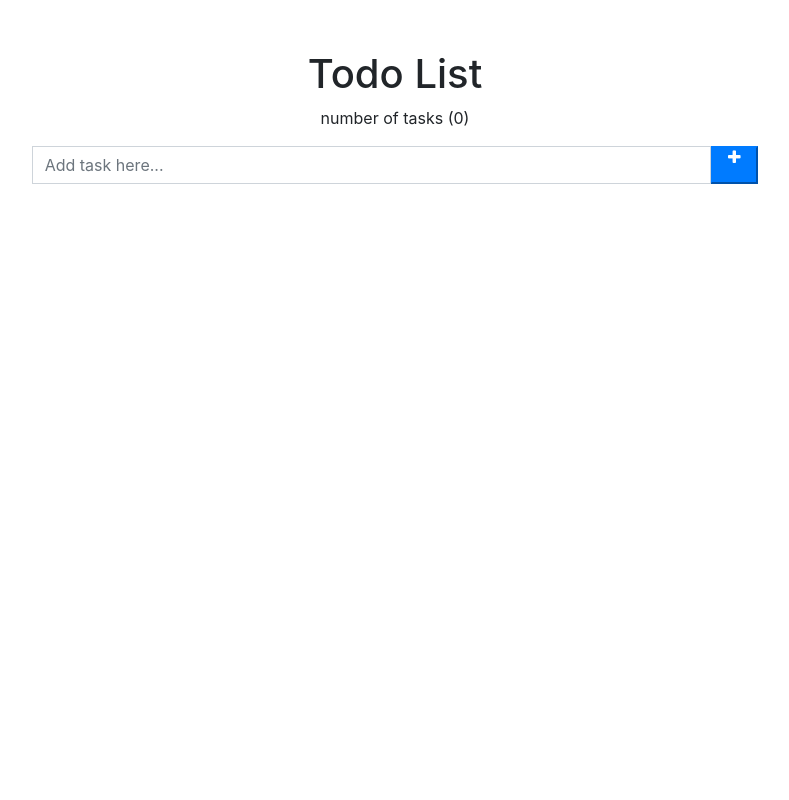
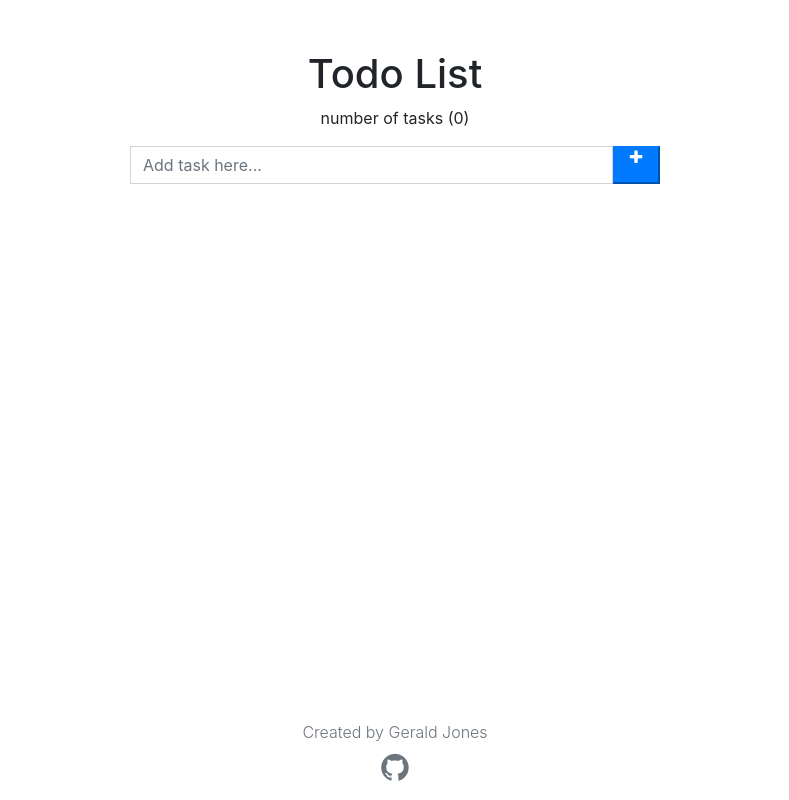
Before and after one commit to znematoadz/todoApp, a React (Create React App) app: page / in a window 1280 px wide. Shown: the whole page, without its empty margins (245-1034 px from the left). Built offline with nearby package versions, Linux system fonts and the light colour scheme.

Commit message:
design update

```diff
--- a/public/index.html
+++ b/public/index.html
@@ -16,7 +16,7 @@
     <noscript>
       You need to enable JavaScript to run this app.
     </noscript>
-    <div id="root" class="col-sm-8 "></div>
+    <div id="root" class="col-sm-8 col-lg-6"></div>
 
   </body>
 </html>
--- a/public/style.css
+++ b/public/style.css
@@ -62,3 +62,11 @@ ul li.checked::before {
     height: 15px;
     width: 7px;
 }
+
+.github-icon {
+    font-size: 2rem;
+}
+
+.fixed-bottom p {
+    font-size: 1em
+}
--- a/src/App.js
+++ b/src/App.js
@@ -61,8 +61,18 @@ const Title = ({todoCount}) => {
   );
 }
 
+const Footer = () => {
+  return (
+    <div className="fixed-bottom bg-white">
+      <p className="text-secondary  m-0  lead">Created by Gerald Jones</p>
+        <a className=" github-icon mb-5" href="https://github.com/znematoadz/todoApp">
+          <i className=" fa fa-github text-secondary mb-3"></i>
+        </a>
+    </div>
+  );
+}
 
-window.id = 0;
+
 
 // App
 class App extends React.Component {
@@ -163,7 +173,7 @@ class App extends React.Component {
 
       // filtering through and adding class to filtered items state this saves className for reload.
       // eslint-disable-next-line
-      const check = this.state.data.filter((todo) => {
+      this.state.data.filter((todo) => {
         if(todo.id === id) return todo.addClass === "list-group-item checked" ? todo.addClass = "list-group-item" : todo.addClass = "list-group-item checked"
       })
 
@@ -172,6 +182,7 @@ class App extends React.Component {
   render() {
 
     return (
+
         <div>
             <Title todoCount={this.state.data.length}/>
             <TodoForm addTodo={this.addTodo.bind(this)}/>
@@ -180,6 +191,10 @@ class App extends React.Component {
               remove={this.handleRemove.bind(this)}
               toggleClass={this.handleToggleClass.bind(this)}
               />
+              <div className="col-sm-8 h-100"><p className="invisible">list bottom</p></div>
+          <div>
+            <Footer/>
+          </div>
         </div>
   )}
 }
```
